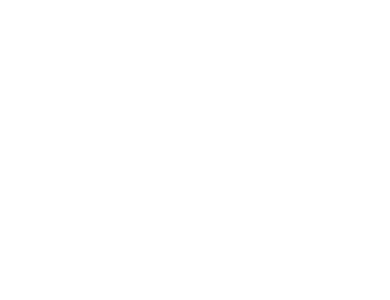
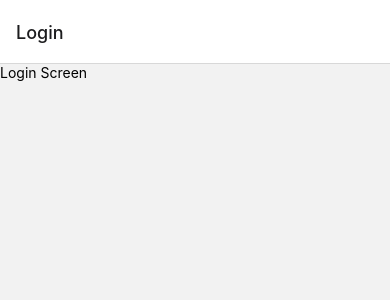
Before and after one commit to muammertopcu/kmz-coding-test, a React Native app: screen /Login in a window 390 px wide. Shown: the top 300 px of the page. Built offline with nearby package versions, Linux system fonts and the light colour scheme.

Commit message:
implemented react navigation

```diff
--- a/babel.config.js
+++ b/babel.config.js
@@ -1,3 +1,14 @@
 module.exports = {
   presets: ['module:metro-react-native-babel-preset'],
+  plugins: [
+    [
+      'module-resolver',
+      {
+        alias: {
+          '@components': './src/components',
+          '@screens': './src/screens',
+        },
+      },
+    ],
+  ],
 };
--- a/src/App.tsx
+++ b/src/App.tsx
@@ -1,8 +1,8 @@
 import React, {ReactElement} from 'react';
-import {SafeAreaView} from 'react-native';
+import Router from './router/Router';
 
 function App(): ReactElement {
-  return <SafeAreaView />;
+  return <Router />;
 }
 
 export default App;
--- a/src/components/Button/Button.styles.ts
+++ b/src/components/Button/Button.styles.ts
@@ -1,4 +1,4 @@
-import {StyleSheet} from "react-native";
+import {StyleSheet} from 'react-native';
 
 export default StyleSheet.create({
   button: {
--- /dev/null
+++ b/src/router/Router.tsx
@@ -0,0 +1,18 @@
+import React, {ReactElement} from 'react';
+import {NavigationContainer} from '@react-navigation/native';
+import {createNativeStackNavigator} from '@react-navigation/native-stack';
+import {LoginScreen} from '@screens';
+
+const Stack = createNativeStackNavigator();
+
+function Router(): ReactElement {
+  return (
+    <NavigationContainer>
+      <Stack.Navigator>
+        <Stack.Screen name={'Login'} component={LoginScreen} />
+      </Stack.Navigator>
+    </NavigationContainer>
+  );
+}
+
+export default Router;
--- /dev/null
+++ b/src/screens/LoginScreen.tsx
@@ -0,0 +1,12 @@
+import React from 'react';
+import {Text, View} from 'react-native';
+
+const LoginScreen = () => {
+  return (
+    <View>
+      <Text>Login Screen</Text>
+    </View>
+  );
+};
+
+export default LoginScreen;
--- /dev/null
+++ b/src/screens/index.ts
@@ -0,0 +1 @@
+export {default as LoginScreen} from './LoginScreen';
```
Also changed, not shown: package.json (+6 -1 lines), src/components/Button/Button.tsx (+4 -4 lines), tsconfig.json (+9 -1 lines), src/components/Button/index.ts (line endings or trailing spaces), 1 other file (tests, documents, lock files or other folders). Lines whose indentation alone changed are shown as unchanged.
